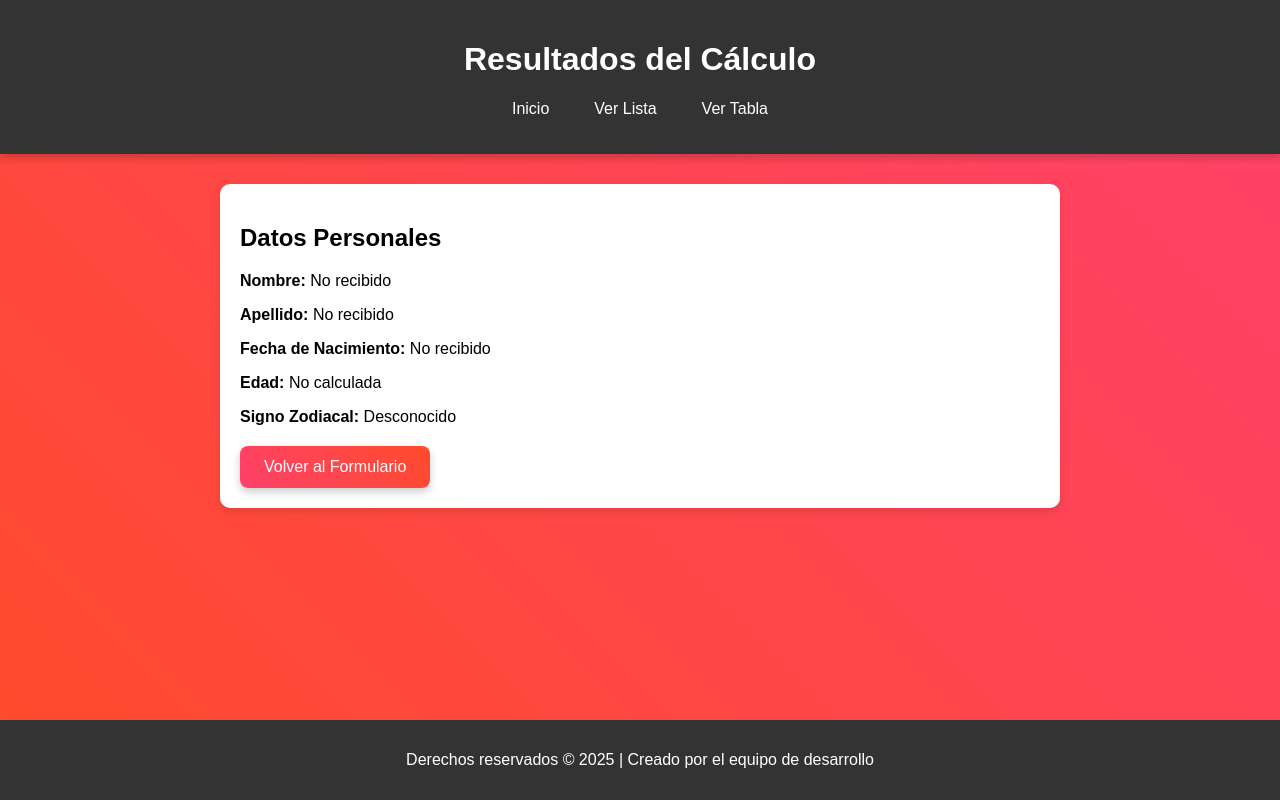
After one commit to SanchezLanchaCarlos/practica09-JSP, a Java web app: page /verZodiaco.jsp in a window 1280 px wide. The commit adds this page. Run offline with Tomcat 11, a stand-in JSP engine, Linux system fonts and the light colour scheme; the visitor is signed in with stand-in values (Sample User, id 1).

Commit message:
commit zodiaco

```diff
--- a/src/main/webapp/index.jsp
+++ b/src/main/webapp/index.jsp
@@ -39,7 +39,7 @@
         </article>
         <article id="formulario">
             <h2>Formulario</h2>
-            <form id="personaForm" action="verZodiaco.jsp">
+            <form id="personaForm" action="verZodiaco.jsp" method="get">
                 <label for="nombre">Nombre:</label>
                 <input type="text" id="nombre" name="nombre" required pattern="[A-Za-zÁÉÍÓÚáéíóúÑñ ]{2,50}" title="Solo letras, mínimo 2 caracteres">
 
--- /dev/null
+++ b/src/main/webapp/verZodiaco.jsp
@@ -0,0 +1,63 @@
+<%@ page import="org.example.practica09sanchezlanchacarlos.JspCalendar" %>
+<jsp:useBean id="calendario" class="org.example.practica09sanchezlanchacarlos.JspCalendar" scope="page" />
+
+<!DOCTYPE html>
+<html lang="es">
+<head>
+    <meta charset="UTF-8">
+    <meta name="viewport" content="width=device-width, initial-scale=1.0">
+    <title>Resultados - Edad y Signo Zodiacal</title>
+    <link rel="stylesheet" type="text/css" href="styles.css">
+</head>
+<body>
+
+<header>
+    <h1>Resultados del Cálculo</h1>
+    <nav>
+        <ul>
+            <li><a href="index.jsp">Inicio</a></li>
+            <li><a href="verLista.jsp">Ver Lista</a></li>
+            <li><a href="verTabla.jsp">Ver Tabla</a></li>
+        </ul>
+    </nav>
+</header>
+
+<section>
+    <article>
+        <h2>Datos Personales</h2>
+
+        <%
+            // Recuperar parámetros enviados desde index.jsp
+            String nombre = request.getParameter("nombre");
+            String apellido = request.getParameter("apellido");
+            String fechaNacimiento = request.getParameter("fechaNacimiento");
+
+
+            int edad = -1;
+            String signo = "Desconocido";
+
+            if (fechaNacimiento != null && !fechaNacimiento.isEmpty()) {
+                calendario.setFechaNacimiento(fechaNacimiento);
+                edad = calendario.getEdad();
+                signo = calendario.getSignoZodiaco();
+            }
+        %>
+
+        <p><strong>Nombre:</strong> <%= (nombre != null) ? nombre : "No recibido" %></p>
+        <p><strong>Apellido:</strong> <%= (apellido != null) ? apellido : "No recibido" %></p>
+        <p><strong>Fecha de Nacimiento:</strong> <%= (fechaNacimiento != null) ? fechaNacimiento : "No recibido" %></p>
+        <p><strong>Edad:</strong> <%= (edad != -1) ? edad + " años" : "No calculada" %></p>
+        <p><strong>Signo Zodiacal:</strong> <%= signo %></p>
+
+        <div id="botones">
+            <button onclick="location.href='index.jsp'">Volver al Formulario</button>
+        </div>
+    </article>
+</section>
+
+<footer>
+    <p>Derechos reservados &copy; 2025 | Creado por el equipo de desarrollo</p>
+</footer>
+
+</body>
+</html>
```
Also changed, not shown: src/main/java/org/example/practica09sanchezlanchacarlos/JspCalendar.java (added, +56 -0 lines).
